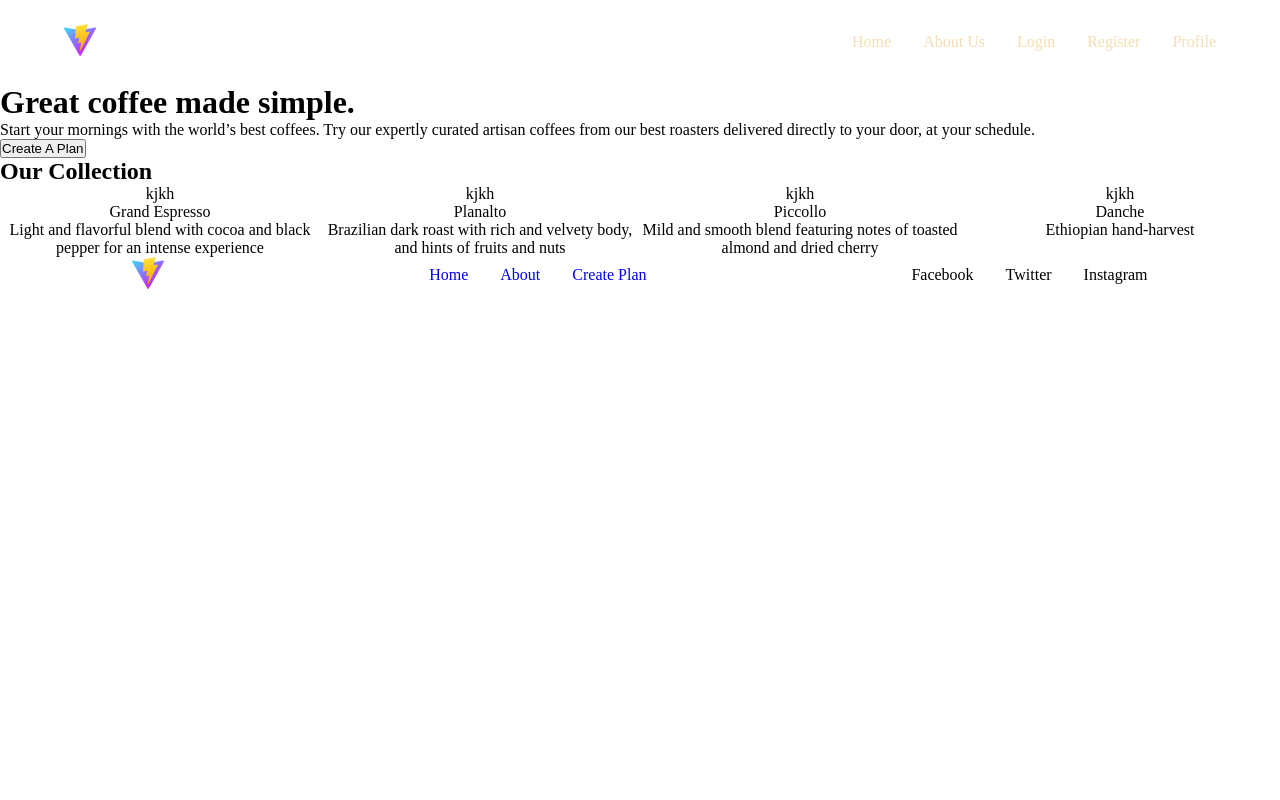
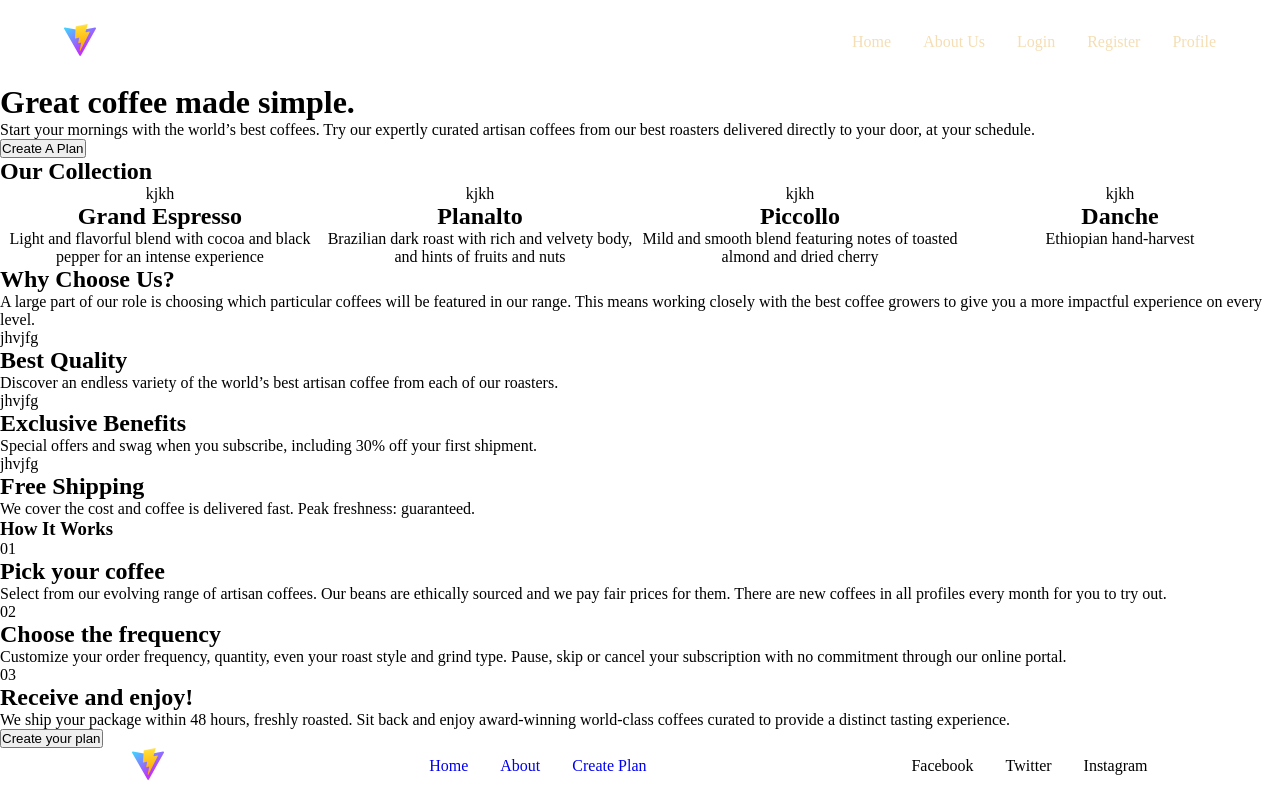
Before and after one commit to Jack-WebDev/CoffeeRoasters_MERN, a React (Vite) app in the folder frontend/: page / in a window 1280 px wide. Built offline with nearby package versions, Linux system fonts and the light colour scheme.

Commit message:
boilerplate for home and about done

```diff
--- /dev/null
+++ b/frontend/src/components/AboutSection.jsx
@@ -0,0 +1,15 @@
+/* eslint-disable react/prop-types */
+
+const AboutSection = ({ img, title, description, styling }) => {
+  return (
+    <div className={styling}>
+      <p>IMG{img}</p>
+      <div>
+        <p>{title}</p>
+        <p>{description}</p>
+      </div>
+    </div>
+  );
+};
+
+export default AboutSection;
--- a/frontend/src/components/Button.jsx
+++ /dev/null
@@ -1,6 +0,0 @@
-// eslint-disable-next-line react/prop-types
-const Button = ({ children, btn_style }) => {
-  return <Button className={`btn ${btn_style}`}>{children}</Button>;
-};
-
-export default Button;
--- /dev/null
+++ b/frontend/src/components/Card.jsx
@@ -0,0 +1,13 @@
+/* eslint-disable react/prop-types */
+
+const Card = ({ img, name, description }) => {
+  return (
+    <>
+      <p>{img}</p>
+      <h2>{name}</h2>
+      <p>{description}</p>
+    </>
+  );
+};
+
+export default Card;
--- /dev/null
+++ b/frontend/src/components/data/benefits.json
@@ -0,0 +1,20 @@
+[
+    {
+        "id": 1,
+        "img": "jhvjfg",
+        "name":"Best Quality",
+        "description": "Discover an endless variety of the world’s best artisan coffee from each of our roasters."
+    },
+    {
+        "id": 2,
+        "img": "jhvjfg",
+        "name":"Exclusive Benefits",
+        "description": "Special offers and swag when you subscribe, including 30% off your first shipment."
+    },
+    {
+        "id": 3,
+        "img": "jhvjfg",
+        "name":"Free Shipping",
+        "description": "We cover the cost and coffee is delivered fast. Peak freshness: guaranteed."
+    }
+]
--- /dev/null
+++ b/frontend/src/components/data/countries.json
@@ -0,0 +1,20 @@
+[
+    {
+        "id":1,
+        "img": "hg",
+        "name":"Australia",
+        "details":"36 Swanston Street | Kewell | +61 4 9928 3629"
+    },
+    {
+        "id":2,
+        "img": "hg",
+        "name":"UK",
+        "details":"68 Asfordby Rd | Alcaston | +44 1241918425"
+    },
+    {
+        "id":3,
+        "img": "hg",
+        "name":"Canada",
+        "details":"1528 Eglinton Avenue | Toronto | +1 416 485 2997"
+    }
+]
--- /dev/null
+++ b/frontend/src/components/data/howItWorks.json
@@ -0,0 +1,20 @@
+[
+    {
+        "id":1,
+        "number": "01",
+        "name":"Pick your coffee",
+        "description": "Select from our evolving range of artisan coffees. Our beans are ethically sourced and we pay fair prices for them. There are new coffees in all profiles every month for you to try out."
+    },
+    {
+        "id":2,
+        "number": "02",
+        "name":"Choose the frequency",
+        "description": "Customize your order frequency, quantity, even your roast style and grind type. Pause, skip or cancel your subscription with no commitment through our online portal."
+    },
+    {
+        "id":3,
+        "number": "03",
+        "name":"Receive and enjoy!",
+        "description": "We ship your package within 48 hours, freshly roasted. Sit back and enjoy award-winning world-class coffees curated to provide a distinct tasting experience."
+    }
+]
--- a/frontend/src/pages/About.jsx
+++ b/frontend/src/pages/About.jsx
@@ -1,6 +1,9 @@
+import AboutSection from "../components/AboutSection";
 import Footer from "../components/Footer";
 import Header from "../components/Header";
 import Hero from "../components/Hero";
+import Card from "../components/Card";
+import countries from "../components/data/countries.json";
 
 const About = () => {
   return (
@@ -13,7 +16,41 @@ const About = () => {
         }
       />
 
-      <Footer/>
+      <section>
+        <AboutSection
+          img={"jhgj"}
+          title={"Our Commitment"}
+          description={
+            "We’re built on a simple mission and a commitment to doing good along the way. We want to make it easy for you to discover and brew the world’s best coffee at home. It all starts at the source. To locate the specific lots we want to purchase, we travel nearly 60 days a year trying to understand the challenges and opportunities in each of these places. We collaborate with exceptional coffee growers and empower a global community of farmers through with well above fair-trade benchmarks. We also offer training, support farm community initiatives, and invest in coffee plant science. Curating only the finest blends, we roast each lot to highlight tasting profiles distinctive to their native growing region."
+          }
+          styling={"row"}
+        />
+
+        <AboutSection
+          img={"IMG 2"}
+          title={"Uncompromising Quality"}
+          description={
+            "Although we work with growers who pay close attention to all stages of harvest and processing, we employ, on our end, a rigorous quality control program to avoid over-roasting or baking the coffee dry. Every bag of coffee is tagged with a roast date and batch number. Our goal is to roast consistent, user-friendly coffee, so that brewing is easy and enjoyable."
+          }
+          styling={"row-reverse"}
+        />
+      </section>
+
+      <section>
+        <div className="countries__container">
+          {countries.map((country) => (
+            <div key={country.id}>
+              <Card
+                img={country.img}
+                name={country.name}
+                description={country.details}
+              />
+            </div>
+          ))}
+        </div>
+      </section>
+
+      <Footer />
     </div>
   );
 };
--- a/frontend/src/pages/Home.jsx
+++ b/frontend/src/pages/Home.jsx
@@ -1,8 +1,11 @@
 import Header from "../components/Header";
 import Hero from "../components/Hero";
 import coffeeData from "../components/data/coffeeTypes.json";
+import benefits from "../components/data/benefits.json";
+import howItWorks from "../components/data/howItWorks.json";
+import Footer from "../components/Footer";
+import Card from "../components/Card";
 import "../components/CSS/Home.css";
-import Footer from "../components/Footer";
 
 const Home = () => {
   return (
@@ -15,15 +18,17 @@ const Home = () => {
         }
         buttonText={"Create A Plan"}
       />
-      <div>
+      <section>
         <h2>Our Collection</h2>
 
         <div className="desktop_render">
           {coffeeData.map((item) => (
             <div key={item.id}>
-              <p>{item.img}</p>
-              <p>{item.name}</p>
-              <p>{item.description}</p>
+              <Card
+                img={item.img}
+                name={item.name}
+                description={item.description}
+              />
             </div>
           ))}
         </div>
@@ -43,17 +48,57 @@ const Home = () => {
         <div className="mobile_render">
           {coffeeData.map((item) => (
             <div className="mobile_card-container" key={item.id}>
-              <p>{item.img}</p>
-              <div>
-                <p>{item.name}</p>
-                <p>{item.description}</p>
-              </div>
+              <Card
+                img={item.img}
+                name={item.name}
+                description={item.description}
+              />
             </div>
           ))}
         </div>
-      </div>
+      </section>
 
-      <Footer/>
+      <section>
+        <div className="typesMain__container">
+          <h2>Why Choose Us?</h2>
+          <p>
+            A large part of our role is choosing which particular coffees will
+            be featured in our range. This means working closely with the best
+            coffee growers to give you a more impactful experience on every
+            level.
+          </p>
+        </div>
+
+        {benefits.map((benefit) => (
+          <div key={benefit.id}>
+            <Card
+              img={benefit.img}
+              name={benefit.name}
+              description={benefit.description}
+            />
+          </div>
+        ))}
+      </section>
+
+      <section>
+        <div className="howItWorksMain__container">
+          <h3>How It Works</h3>
+
+          {howItWorks.map((how) => (
+            <div key={how.id}>
+              <Card
+                img={how.number}
+                name={how.name}
+                description={how.description}
+              />
+            </div>
+          ))}
+
+          <button>Create your plan</button>
+        </div>
+      </section>
+
+      <Footer />
     </div>
   );
 };
```
